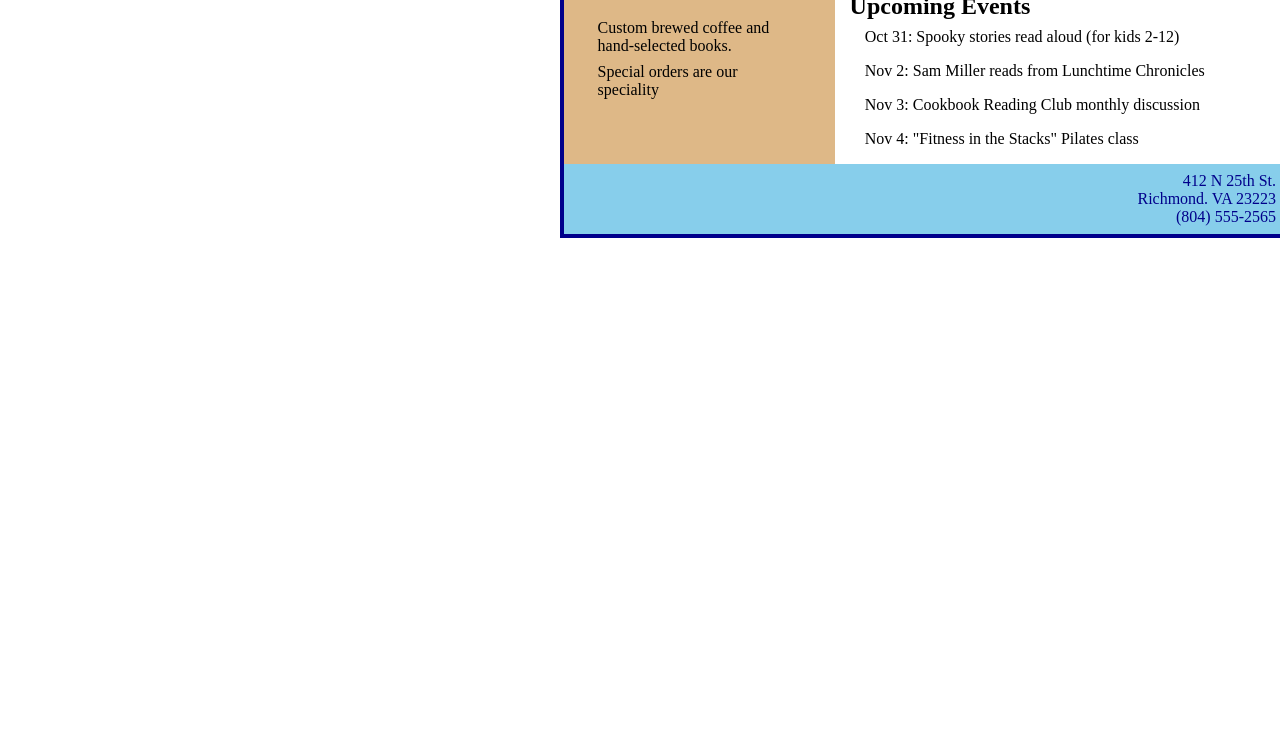
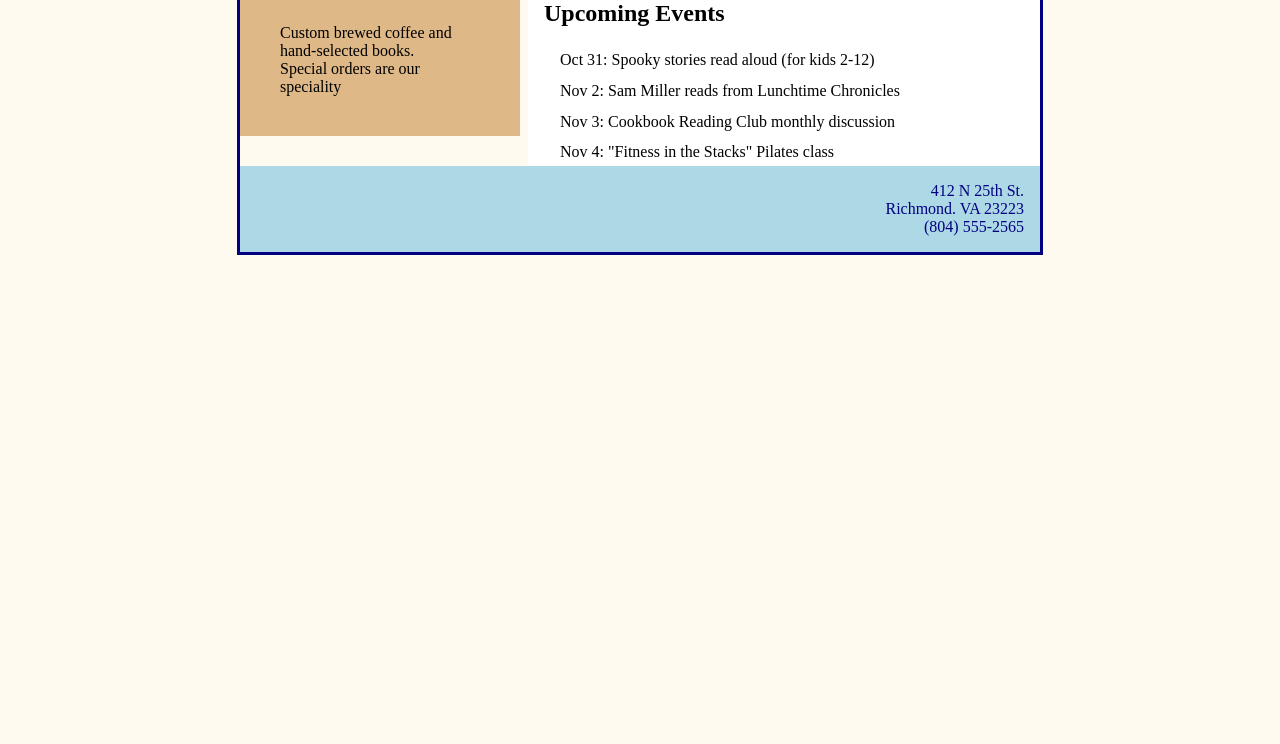
Before and after one commit to SHOCKBEAST/Event.html, a plain HTML site: page index.html in a window 1280 px wide. Shown: the part 56-800 px from the top of the page. Drawn offline with Linux system fonts and the light colour scheme.

Commit message:
index.html

```diff
--- a/styles1.css
+++ b/styles1.css
@@ -1,26 +1,67 @@
-h1 ,div {
+/*
+   Revisions Bookstore and Cafe style sheet
+   Filename: styles.css
 
-    background-color: skyblue;
+   Author:
+   Date:
+   HTML5 and CSS3 Illustrated Unit D, Visual Workshop
+ */
+
+/* body and page container */
+article, body, div, footer, header, h1, h2, p {
+    border: 0;
+    padding:0;
+    margin: 0;
+}
+body {
+    background-color: floralwhite;
+    max-width:800px;
+    margin: 0 auto;
+    border:solid navy;
+    padding:0em
+
+ }
+ .container {
+    background-color: burlywood;
+    margin: 0 0 2em 0.5em
+
+ }
+
+ /* headings */
+ header {
     text-align: center;
-    color:darkblue;
-    padding:0.5em}
-article p {padding: 0.5em
-}
-article,body,div,footer,header,h1,h2,p { margin:0; padding:0;
+    padding: 1em;
+    color: navy;
+    background-color: lightblue;
+ }
+
+ /* main content */
+ article {
+    background-color: white;
+    width:60%;
+    float:right;
+    padding: 1em;
+
+ }
+ article p {margin:0 1em 0.8em 1em;
+position:relative;
+top:1.5em
 }
 
-div{ clear:right ;text-align:right; padding:0.5em}
-article  {padding: 0.5em;
-    position:relative;
-    left:0.8em
-}
-h2{position:relative;
-left:-0.3em}
+ /* sidebar */
+ aside {
+    background-color: burlywood;
+ padding:2.5em;
+ width:25%;
 
-body{width:45em;
-     border:0.25em solid darkblue;
-    position:relative;
-left:35em}
-     article{width:60%;float:right;position:relative }
-     aside{width:25% ; padding:2.85em;background-color: burlywood;}
-   .accent{padding: 0.25em; position:relative; top:-1em; left:-1em}
+
+ }
+
+ /* footer section */
+ footer {
+    color: navy;
+    background-color: lightblue;
+    text-align: right;
+    clear: right;
+    padding:1em
+ }
```
Also changed, not shown: homework1.html (added, +27 -0 lines).
